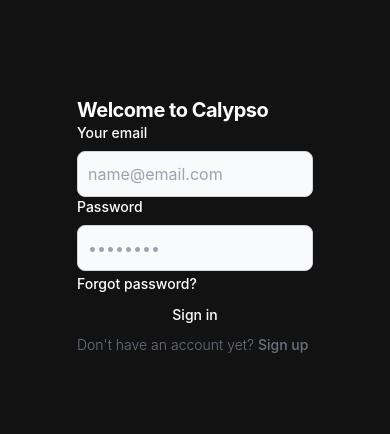
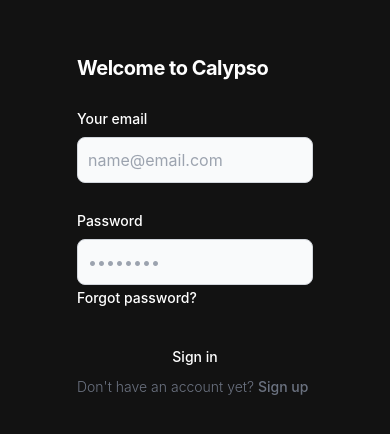
Before and after one commit to CSCC012023/final-project-s23-calypso, a React (Create React App) app in the folder src/client/: page /login in a window 390 px wide. Shown: the part 196-630 px from the top of the page. Built offline with nearby package versions, Linux system fonts and the light colour scheme.

Commit message:
fixed scrolling on login

```diff
--- a/src/client/src/pages/LoginPage.tsx
+++ b/src/client/src/pages/LoginPage.tsx
@@ -4,7 +4,7 @@
 
 function LoginPage({}: Props) {
   return (
-    <div className='grid bg-darkestGrey text-white h-screen w-full overflow-clip grid-cols-1 sm:grid-cols-2'>
+    <div className='grid bg-darkestGrey text-white h-screen w-full overflow-scroll lg:overflow-clip grid-cols-1 sm:grid-cols-2'>
       <div className='hidden sm:block'>
         <img
           className='object-cover w-full h-full'
@@ -13,7 +13,7 @@
       </div>
 
       <div className='flex flex-col items-center justify-center px-6 py-8 mx-auto md:h-screen lg:py-0'>
-        <form className='text-white w-full max-w-[300px] rounded-xl mx-auto p-8 px-8 '>
+        <form className='text-white w-full max-w-[300px] rounded-xl mx-auto p-8 px-8 space-y-7'>
           <h1 className="text-xl font-bold leading-tight tracking-tight text-white md:text-2xl">
             Welcome to Calypso
           </h1>
@@ -25,17 +25,18 @@
           <div>
               <label className="block mb-2 text-sm font-medium text-white">Password</label>
               <input type="password" name="password" id="password" placeholder="••••••••" className="bg-gray-50 border border-gray-300 text-gray-900 sm:text-sm rounded-lg focus:ring-primary-600 focus:border-primary-600 block w-full p-2.5 dark:bg-gray-700 dark:border-gray-600 dark:placeholder-gray-400 dark:text-white dark:focus:ring-blue-500 dark:focus:border-blue-500"/>
+              <div className="space-y-4 md:space-y-6">
+                <a href="#" className="text-sm font-medium text-primary-600 hover:underline dark:text-primary-500">Forgot password?</a>
+              </div>
           </div>
 
-          <div className="space-y-4 md:space-y-6">
-            <a href="#" className="text-sm font-medium text-primary-600 hover:underline dark:text-primary-500">Forgot password?</a>
+          <div>
+            <button type="submit" className="w-full text-white bg-primary-600 hover:bg-primary-700 focus:ring-4 focus:outline-none focus:ring-primary-300 font-medium rounded-lg text-sm px-5 py-2.5 text-center">Sign in</button>
+            <p className="text-sm font-light text-gray-500">
+                Don't have an account yet? <a href="#" className="font-medium text-primary-600 hover:underline dark:text-primary-500">Sign up</a>
+            </p>
           </div>
 
-          <button type="submit" className="w-full text-white bg-primary-600 hover:bg-primary-700 focus:ring-4 focus:outline-none focus:ring-primary-300 font-medium rounded-lg text-sm px-5 py-2.5 text-center">Sign in</button>
-
-          <p className="text-sm font-light text-gray-500">
-              Don't have an account yet? <a href="#" className="font-medium text-primary-600 hover:underline dark:text-primary-500">Sign up</a>
-          </p>
 
         </form>
       </div>
```
